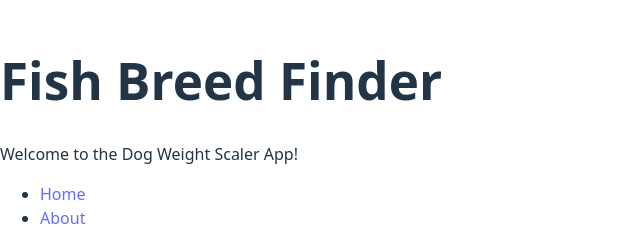
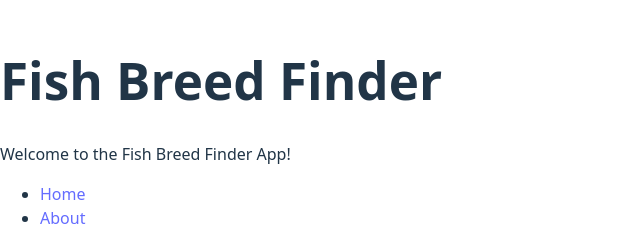
Before and after one commit to DarrylClay2005/Project-Name-Here-Capstone, a React (Vite) app: page / in a window 1280 px wide. Shown: the part 227-459 px from the top of the page, without its empty margins (0-640 px from the left). Built offline with nearby package versions, Linux system fonts and the light colour scheme.

Commit message:
Updated Description to match name change

```diff
--- a/src/Header.jsx
+++ b/src/Header.jsx
@@ -3,7 +3,7 @@ return (
     <header>
         <h1>Fish Breed Finder</h1>
         <div>
-            <p>Welcome to the Dog Weight Scaler App!</p>
+            <p>Welcome to the Fish Breed Finder App!</p>
         </div>
         <nav>
             <ul>
```
